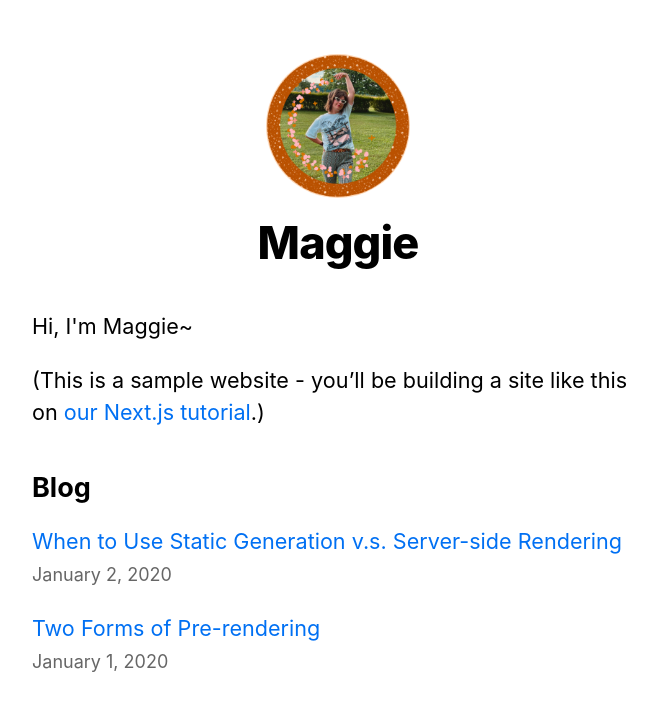
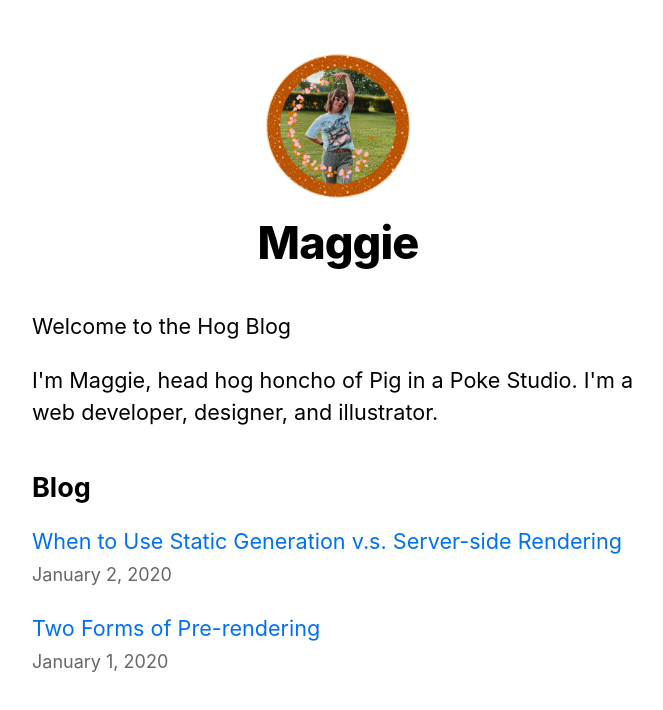
Before and after one commit to maggiegmcd/pig-in-a-poke, a Next.js app in the folder nextjs-blog/: page / in a window 1280 px wide. Shown: the top 710 px of the page, without its empty margins (302-965 px from the left). Built offline with nearby package versions, Linux system fonts and the light colour scheme.

Commit message:
Updated index.js

```diff
--- a/nextjs-blog/pages/index.js
+++ b/nextjs-blog/pages/index.js
@@ -22,10 +22,9 @@ export default function Home({ allPostsData }) {
         <title>{siteTitle}</title>
       </Head>
       <section className={utilStyles.headingMd}>
-        <p>Hi, I'm Maggie~</p>
+        <p>Welcome to the Hog Blog</p>
         <p>
-          (This is a sample website - you’ll be building a site like this on{' '}
-          <a href="https://nextjs.org/learn">our Next.js tutorial</a>.)
+          I'm Maggie, head hog honcho of Pig in a Poke Studio. I'm a web developer, designer, and illustrator.
         </p>
       </section>
       <section className={`${utilStyles.headingMd} ${utilStyles.padding1px}`}>
```
